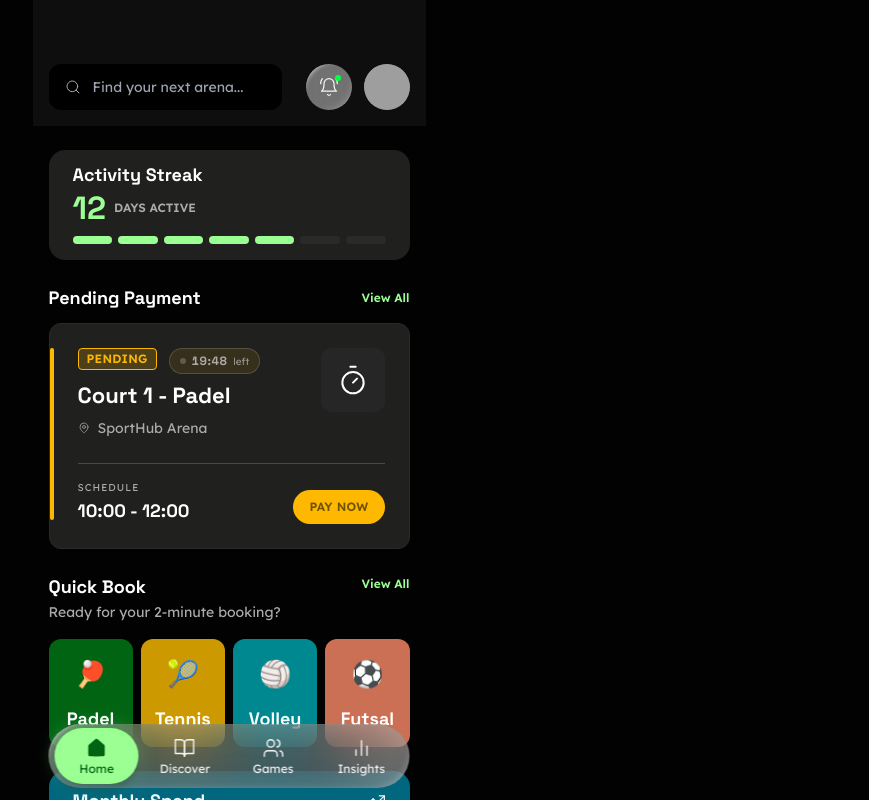
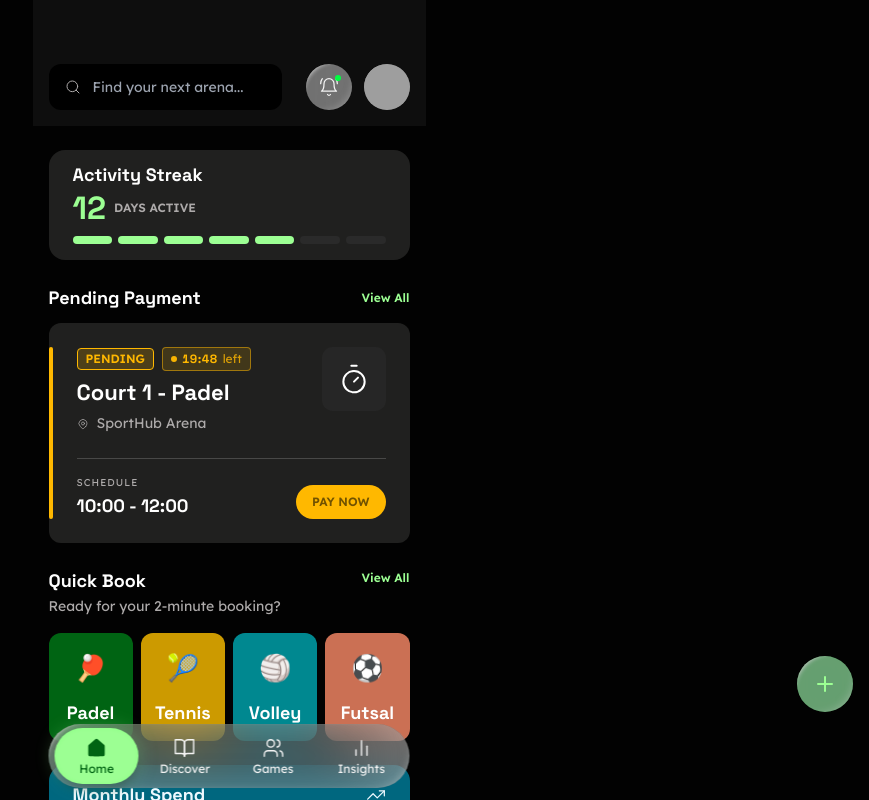
Before and after one commit to evansaragih/playwise, a Next.js app: page /home in a window 1280 px wide. Shown: the top 800 px of the page, without its empty margins (411-1280 px from the left). Built offline with nearby package versions, Linux system fonts and the light colour scheme; grey boxes are pictures that could not be loaded.

Commit message:
Update Homescreen, Navbar, Typography, Color

```diff
--- a/app/home/page.tsx
+++ b/app/home/page.tsx
@@ -319,6 +319,36 @@ export default function HomePage() {
 
         </div>
       </motion.div>
+      {/* ── FAB: Create New Game ──
+          Figma: 56×56, bg:#006413, r:433 (circle), liquid glass effects
+          Position: fixed bottom-24 right-4 (above nav, right-aligned)
+          Icon: + (lucide Plus), color #9CFF93
+      */}
+      <motion.button
+        initial={{ scale: 0, opacity: 0 }}
+        animate={{ scale: 1, opacity: 1 }}
+        transition={{ delay: 0.6, type: 'spring', stiffness: 280, damping: 20 }}
+        whileTap={{ scale: 0.90 }}
+        className="fixed z-40 flex items-center justify-center tap-highlight"
+        style={{
+          bottom: 88,
+          right: 16,
+          width: 56, height: 56,
+          background: '#006413',
+          borderRadius: 9999,
+          boxShadow: [
+            'inset 0 0 95px 0 rgba(242,242,242,0.50)',
+            'inset -9px -9px 9px -12px rgba(179,179,179,0.40)',
+            'inset 9px 9px 4px -12px rgba(179,179,179,1.00)',
+          ].join(', '),
+        }}
+      >
+        {/* Plus icon — #9CFF93 24×24 */}
+        <svg width="24" height="24" viewBox="0 0 24 24" fill="none" stroke="#9CFF93" strokeWidth="2" strokeLinecap="round" strokeLinejoin="round">
+          <line x1="12" y1="5" x2="12" y2="19"/><line x1="5" y1="12" x2="19" y2="12"/>
+        </svg>
+      </motion.button>
+
       <BottomNav />
     </div>
   )
--- a/components/ui/PendingPaymentCard.tsx
+++ b/components/ui/PendingPaymentCard.tsx
@@ -3,96 +3,60 @@ import { useEffect, useState } from 'react'
 import { motion, AnimatePresence } from 'framer-motion'
 import { MapPin, Timer } from 'lucide-react'
 
-interface PendingPaymentCardProps {
+interface Props {
   court: string
   venue: string
   schedule: string
-  /** ISO string or seconds remaining — we'll count down from this */
   expiresAt?: Date
   onPayNow?: () => void
 }
 
 function useCountdown(expiresAt?: Date) {
-  const getRemaining = () => {
+  const calc = () => {
     if (!expiresAt) return null
     const diff = Math.max(0, Math.floor((expiresAt.getTime() - Date.now()) / 1000))
-    const h = Math.floor(diff / 3600)
-    const m = Math.floor((diff % 3600) / 60)
-    const s = diff % 60
-    return { h, m, s, total: diff }
+    return { h: Math.floor(diff / 3600), m: Math.floor((diff % 3600) / 60), s: diff % 60, total: diff }
   }
-
-  const [time, setTime] = useState(getRemaining)
-
+  const [time, setTime] = useState(calc)
   useEffect(() => {
     if (!expiresAt) return
-    const id = setInterval(() => setTime(getRemaining()), 1000)
+    const id = setInterval(() => setTime(calc()), 1000)
     return () => clearInterval(id)
   }, [expiresAt])
-
   return time
 }
 
-export default function PendingPaymentCard({
-  court,
-  venue,
-  schedule,
-  expiresAt,
-  onPayNow,
-}: PendingPaymentCardProps) {
+export default function PendingPaymentCard({ court, venue, schedule, expiresAt, onPayNow }: Props) {
   const countdown = useCountdown(expiresAt)
 
-  // Urgency colour: red if < 5 min, amber if < 15 min, default muted
-  const urgency =
-    countdown && countdown.total < 300 ? 'urgent'
-    : countdown && countdown.total < 900 ? 'warning'
-    : 'normal'
-
-  const countdownColor =
-    urgency === 'urgent'  ? '#FF4444'
-    : urgency === 'warning' ? '#FFB800'
-    : '#ADAAAA'
+  // Urgency: red < 5min, else match the PENDING amber style
+  const isUrgent = countdown && countdown.total < 300
 
   return (
-    <motion.div
-      whileTap={{ scale: 0.985 }}
-      className="relative overflow-hidden tap-highlight cursor-pointer"
-      style={{
-        background: '#20201F',
-        borderRadius: 12,
-        /* Figma: stroke #484847 on HorizontalBorder — apply as subtle border */
-        border: '1px solid #2A2A2A',
-      }}
-    >
-      {/* ── Left amber accent bar — 4×172 r-9999 at x:-4 y:24 ── */}
-      <div
-        className="absolute left-0"
-        style={{
-          top: 24,
-          width: 4,
-          height: 172,
-          background: '#FFB800',
-          borderRadius: 9999,
-        }}
-      />
+    <motion.div whileTap={{ scale: 0.985 }} className="relative overflow-hidden tap-highlight cursor-pointer"
+      style={{ background: '#20201F', borderRadius: 12 }}>
 
-      {/* ── Card body: p-24 gap-24 ── */}
-      <div style={{ padding: 24, paddingLeft: 28 }}>
+      {/* ── Left amber accent bar: w:4 h:172 r:9999 at x:0 y:24 ── */}
+      <div className="absolute left-0"
+           style={{ top: 24, width: 4, height: 172, background: '#FFB800', borderRadius: 9999 }} />
 
-        {/* ── TOP SECTION: left content + timer icon ── */}
-        <div className="flex justify-between items-start" style={{ marginBottom: 0, gap: 16 }}>
+      {/* ── Card body: pt:24 pb:24 pr:24 pl:28 ── */}
+      <div style={{ paddingTop: 24, paddingBottom: 24, paddingRight: 24, paddingLeft: 28 }}>
 
-          {/* Left: badge + title + venue */}
-          <div className="flex flex-col" style={{ gap: 8, flex: 1 }}>
+        {/* ── TOP ROW: left content + timer icon ── */}
+        <div className="flex justify-between items-start" style={{ gap: 16 }}>
 
-            {/* ── Row: PENDING badge + countdown ── */}
-            <div className="flex items-center gap-3 flex-wrap">
+          {/* Left column */}
+          <div className="flex flex-col flex-1" style={{ gap: 8 }}>
+
+            {/* ── Badge row: PENDING + countdown on same baseline ── */}
+            <div className="flex items-center flex-wrap" style={{ gap: 8 }}>
+
               {/* PENDING chip
-                  Figma: bg #FFB800@20%, border 1px #FFB800, r-4, px-8 py-2
-                  text: Lexend SemiBold 12px #FFB800
+                  Figma: bg #FFB800@20%, border 1px solid #FFB800, r:4, px:8 py:2
+                  Lexend SemiBold 12px #FFB800
               */}
-              <span
-                className="text-[12px] font-semibold font-ui self-start"
+              <span className="font-ui font-semibold text-[12px] inline-flex items-center"
                     style={{
                       background: 'rgba(255,184,0,0.20)',
                       border: '1px solid #FFB800',
@@ -100,47 +64,46 @@ export default function PendingPaymentCard({
                       borderRadius: 4,
                       padding: '2px 8px',
                       lineHeight: '16px',
-                  letterSpacing: '0.02em',
-                }}
-              >
+                    }}>
                 PENDING
               </span>
 
-              {/* ── Countdown timer — new addition ── */}
+              {/* Countdown — same amber style as PENDING chip, always amber unless urgent */}
               {countdown !== null && (
                 <AnimatePresence>
                   <motion.div
-                    initial={{ opacity: 0, x: -6 }}
-                    animate={{ opacity: 1, x: 0 }}
-                    className="flex items-center gap-1.5 px-2.5 py-[3px] rounded-full"
+                    initial={{ opacity: 0, scale: 0.9 }}
+                    animate={{ opacity: 1, scale: 1 }}
+                    className="inline-flex items-center"
                     style={{
-                      background: urgency === 'urgent'
-                        ? 'rgba(255,68,68,0.15)'
-                        : 'rgba(255,184,0,0.10)',
-                      border: `1px solid ${countdownColor}44`,
-                    }}
-                  >
-                    {/* pulsing dot */}
+                      background: isUrgent ? 'rgba(255,68,68,0.15)' : 'rgba(255,184,0,0.15)',
+                      border: `1px solid ${isUrgent ? 'rgba(255,68,68,0.5)' : 'rgba(255,184,0,0.5)'}`,
+                      borderRadius: 4,
+                      padding: '2px 8px',
+                      gap: 5,
+                    }}>
+                    {/* Pulsing dot */}
                     <motion.span
-                      animate={{ opacity: [1, 0.3, 1] }}
-                      transition={{ repeat: Infinity, duration: 1.2, ease: 'easeInOut' }}
-                      className="w-1.5 h-1.5 rounded-full flex-none"
-                      style={{ background: countdownColor }}
-                    />
-                    {/* time digits — Space Grotesk Bold for numbers */}
-                    <span
-                      className="font-heading font-bold tabular-nums"
-                      style={{ fontSize: 12, color: countdownColor, letterSpacing: '0.04em' }}
-                    >
+                      animate={{ opacity: [1, 0.25, 1] }}
+                      transition={{ repeat: Infinity, duration: 1.1, ease: 'easeInOut' }}
+                      style={{
+                        width: 6, height: 6, borderRadius: '50%', flexShrink: 0,
+                        background: isUrgent ? '#FF4444' : '#FFB800',
+                      }} />
+                    {/* Time — Space Grotesk Bold tabular nums, same amber/red */}
+                    <span className="font-heading font-bold tabular-nums"
+                          style={{
+                            fontSize: 12, lineHeight: '16px',
+                            color: isUrgent ? '#FF4444' : '#FFB800',
+                            letterSpacing: '0.04em',
+                          }}>
                       {countdown.h > 0
                         ? `${String(countdown.h).padStart(2,'0')}:${String(countdown.m).padStart(2,'0')}:${String(countdown.s).padStart(2,'0')}`
-                        : `${String(countdown.m).padStart(2,'0')}:${String(countdown.s).padStart(2,'0')}`
-                      }
+                        : `${String(countdown.m).padStart(2,'0')}:${String(countdown.s).padStart(2,'0')}`}
                     </span>
-                    <span
-                      className="font-ui text-[10px]"
-                      style={{ color: countdownColor, opacity: 0.8 }}
-                    >
+                    {/* "left" — Lexend Regular 12px same color */}
+                    <span className="font-ui text-[12px]"
+                          style={{ color: isUrgent ? '#FF4444' : '#FFB800', opacity: 0.8 }}>
                       left
                     </span>
                   </motion.div>
@@ -149,85 +112,54 @@ export default function PendingPaymentCard({
             </div>
 
             {/* Court name — Space Grotesk Bold 22px white */}
-            <p
-              className="font-heading font-bold text-white leading-tight"
-              style={{ fontSize: 22 }}
-            >
+            <p className="font-heading font-bold text-white" style={{ fontSize: 22, lineHeight: '1.2' }}>
               {court}
             </p>
 
             {/* Venue — location icon + Lexend Regular 14px #ADAAAA */}
-            <div className="flex items-center gap-2">
-              <MapPin size={12} color="#ADAAAA" strokeWidth={1.5} />
+            <div className="flex items-center" style={{ gap: 8 }}>
+              <svg width="12" height="12" viewBox="0 0 24 24" fill="none" stroke="#ADAAAA" strokeWidth="1.5" strokeLinecap="round" strokeLinejoin="round">
+                <circle cx="12" cy="11" r="3"/>
+                <path d="M17.657 16.657L13.414 20.9a1.998 1.998 0 0 1-2.827 0l-4.244-4.243a8 8 0 1 1 11.314 0z"/>
+              </svg>
               <span className="font-ui text-[14px]" style={{ color: '#ADAAAA' }}>{venue}</span>
             </div>
           </div>
 
           {/* Timer icon box — 64×64 bg:#262626 r:10.67 */}
-          <div
-            className="flex items-center justify-center flex-none"
-            style={{
-              width: 64, height: 64,
-              background: '#262626',
-              borderRadius: 10.67,
-            }}
-          >
+          <div className="flex items-center justify-center flex-none"
+               style={{ width: 64, height: 64, background: '#262626', borderRadius: 10.67 }}>
             <Timer size={32} color="#FFFFFF" strokeWidth={1.5} />
           </div>
         </div>
 
         {/* ── DIVIDER + SCHEDULE + PAY NOW ──
-            Figma: stroke #484847 on top, pt-16
+            borderTop: 1px solid #484847, mt:24, pt:16
         ── */}
-        <div
-          className="flex justify-between items-end"
-          style={{
-            borderTop: '1px solid #484847',
-            marginTop: 24,
-            paddingTop: 16,
-            gap: 16,
-          }}
-        >
+        <div className="flex justify-between items-end"
+             style={{ borderTop: '1px solid #484847', marginTop: 24, paddingTop: 16, gap: 16 }}>
           <div className="flex flex-col" style={{ gap: 2 }}>
-            {/* "SCHEDULE" → Lexend Regular 10px #ADAAAA uppercase */}
-            <span
-              className="font-ui uppercase tracking-widest"
-              style={{ fontSize: 10, color: '#ADAAAA', letterSpacing: '0.1em' }}
-            >
+            {/* "SCHEDULE" — Lexend Regular 10px #ADAAAA */}
+            <span className="font-ui uppercase tracking-widest"
+                  style={{ fontSize: 10, color: '#ADAAAA', letterSpacing: '0.1em' }}>
               Schedule
             </span>
-            {/* Time → Space Grotesk Bold 18px white */}
-            <p
-              className="font-heading font-bold text-white"
-              style={{ fontSize: 18 }}
-            >
-              {schedule}
-            </p>
+            {/* Time — Space Grotesk Bold 18px white */}
+            <p className="font-heading font-bold text-white" style={{ fontSize: 18 }}>{schedule}</p>
           </div>
 
-          {/* PAY NOW button — bg:#FFB800 r:9999 px:16 py:8.5
-              text: Lexend SemiBold 12px #715200
-          */}
-          <motion.button
-            whileTap={{ scale: 0.94 }}
-            onClick={onPayNow}
-            className="font-ui font-semibold tap-highlight"
+          {/* PAY NOW — bg:#FFB800 r:9999 h:34 px:16
+              Lexend SemiBold 12px #715200 */}
+          <motion.button whileTap={{ scale: 0.94 }} onClick={onPayNow}
+            className="font-ui font-semibold tap-highlight flex-none"
             style={{
-              background: '#FFB800',
-              color: '#715200',
-              fontSize: 12,
-              borderRadius: 9999,
-              height: 34,
-              paddingLeft: 16,
-              paddingRight: 16,
-              letterSpacing: '0.02em',
-              flexShrink: 0,
-            }}
-          >
+              background: '#FFB800', color: '#715200',
+              fontSize: 12, borderRadius: 9999,
+              height: 34, paddingLeft: 16, paddingRight: 16,
+            }}>
             PAY NOW
           </motion.button>
         </div>
-
       </div>
     </motion.div>
   )
```
Also changed, not shown: 1 other file (tests, documents, lock files or other folders). Lines whose indentation alone changed are shown as unchanged.
